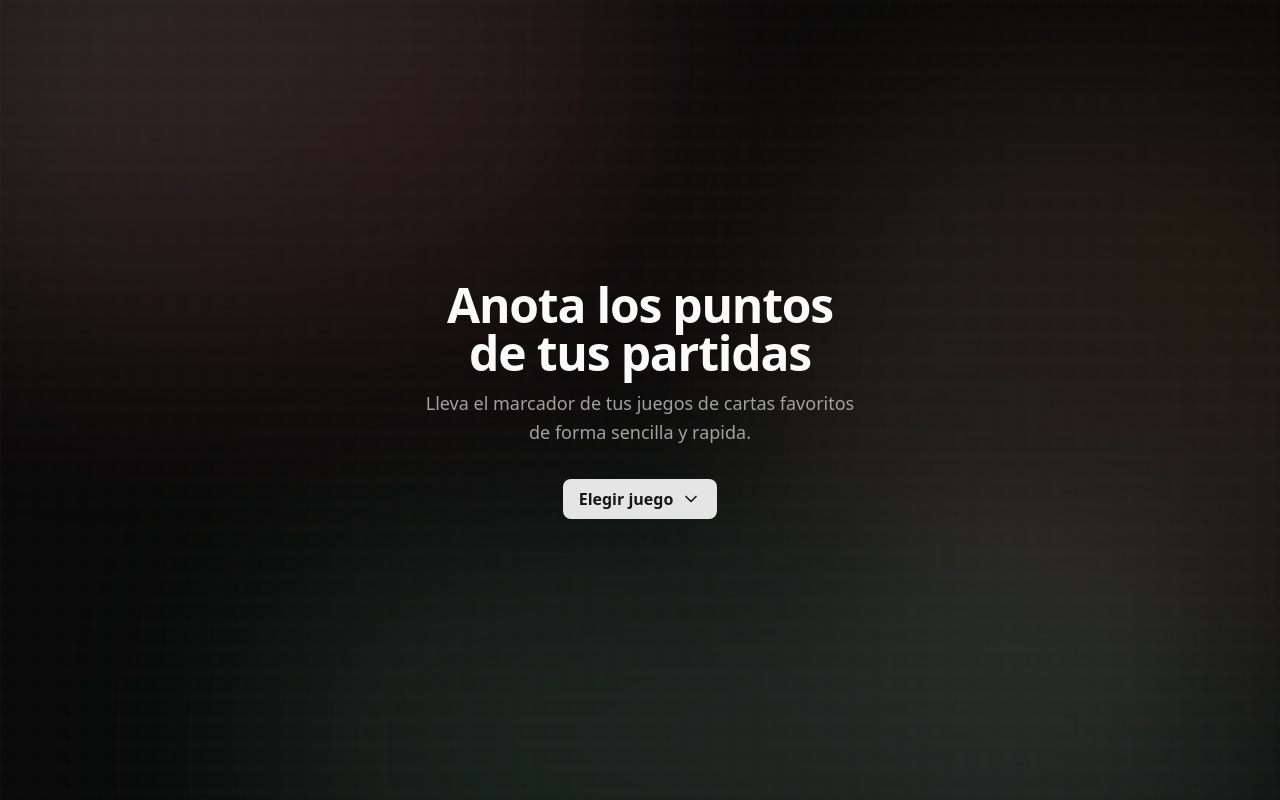
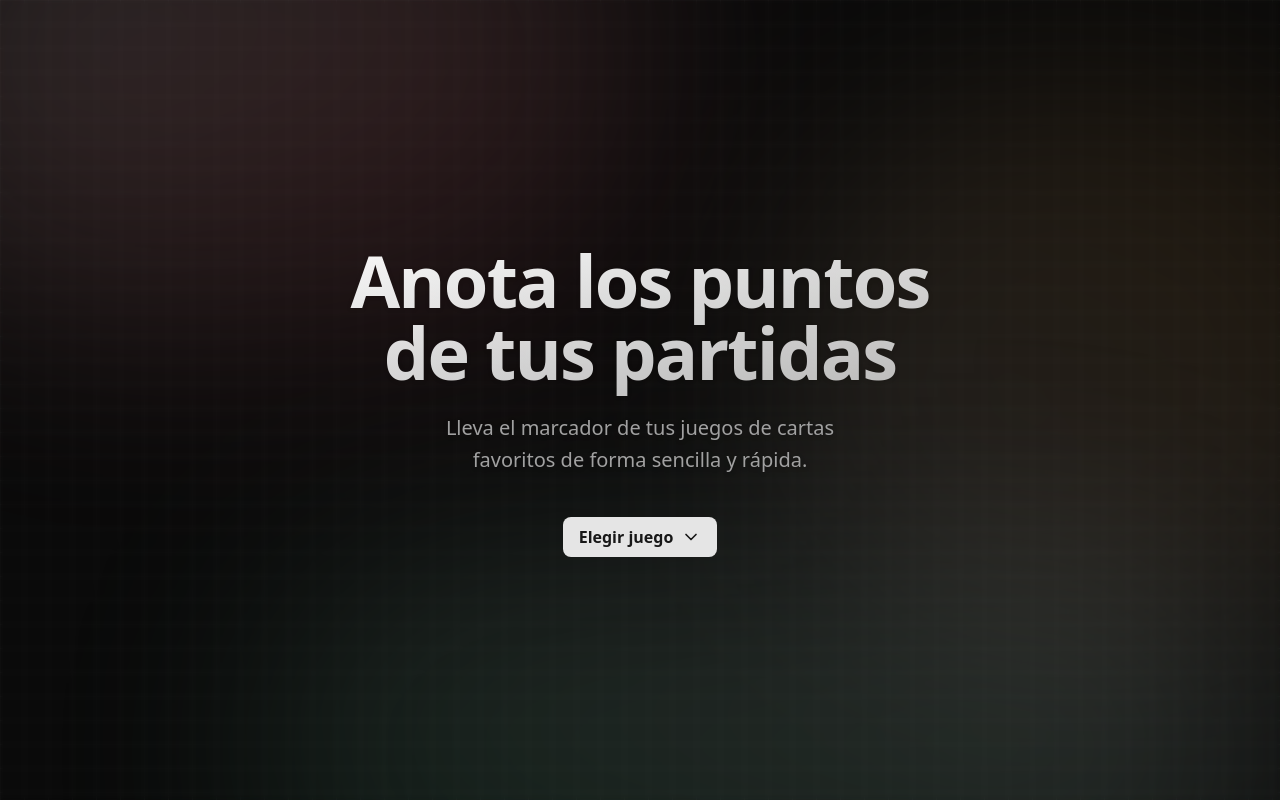
Before and after one commit to altobellidardo/anotador, a Next.js app: page / in a window 1280 px wide. Built offline with nearby package versions, Linux system fonts and the light colour scheme.

Commit message:
feat: use background

```diff
--- a/src/app/page.tsx
+++ b/src/app/page.tsx
@@ -2,21 +2,22 @@ import { GameSelector } from '@/components/game-selector'
 
 function Home () {
   return (
-    <main className='flex min-h-dvh flex-col'>
-
+    <main className='flex flex-1 flex-col'>
       <section className='flex flex-1 flex-col items-center justify-center px-4 py-16'>
-        <div className='mx-auto flex max-w-2xl flex-col items-center gap-8 text-center'>
-          <div className='flex flex-col gap-3'>
-            <h1 className='font-(family-name:--font-heading) text-4xl font-bold tracking-tight text-foreground text-balance sm:text-5xl'>
+        <div className='mx-auto flex w-full max-w-2xl flex-col items-center gap-10 text-center'>
+          <div className='flex flex-col gap-4 drop-shadow-sm'>
+            <h1 className='font-(family-name:--font-heading) text-5xl font-black tracking-tight text-foreground text-balance sm:text-6xl lg:text-7xl bg-linear-to-br from-foreground to-foreground/70 bg-clip-text text-transparent pb-2'>
               Anota los puntos de tus partidas
             </h1>
-            <p className='mx-auto max-w-md text-lg leading-relaxed text-muted-foreground text-pretty'>
+            <p className='mx-auto max-w-md text-lg sm:text-xl font-medium leading-relaxed text-muted-foreground text-pretty drop-shadow-sm'>
               Lleva el marcador de tus juegos de cartas favoritos de forma
-              sencilla y rapida.
+              sencilla y rápida.
             </p>
           </div>
 
-          <GameSelector />
+          <div className='w-full'>
+            <GameSelector />
+          </div>
         </div>
       </section>
     </main>
```
